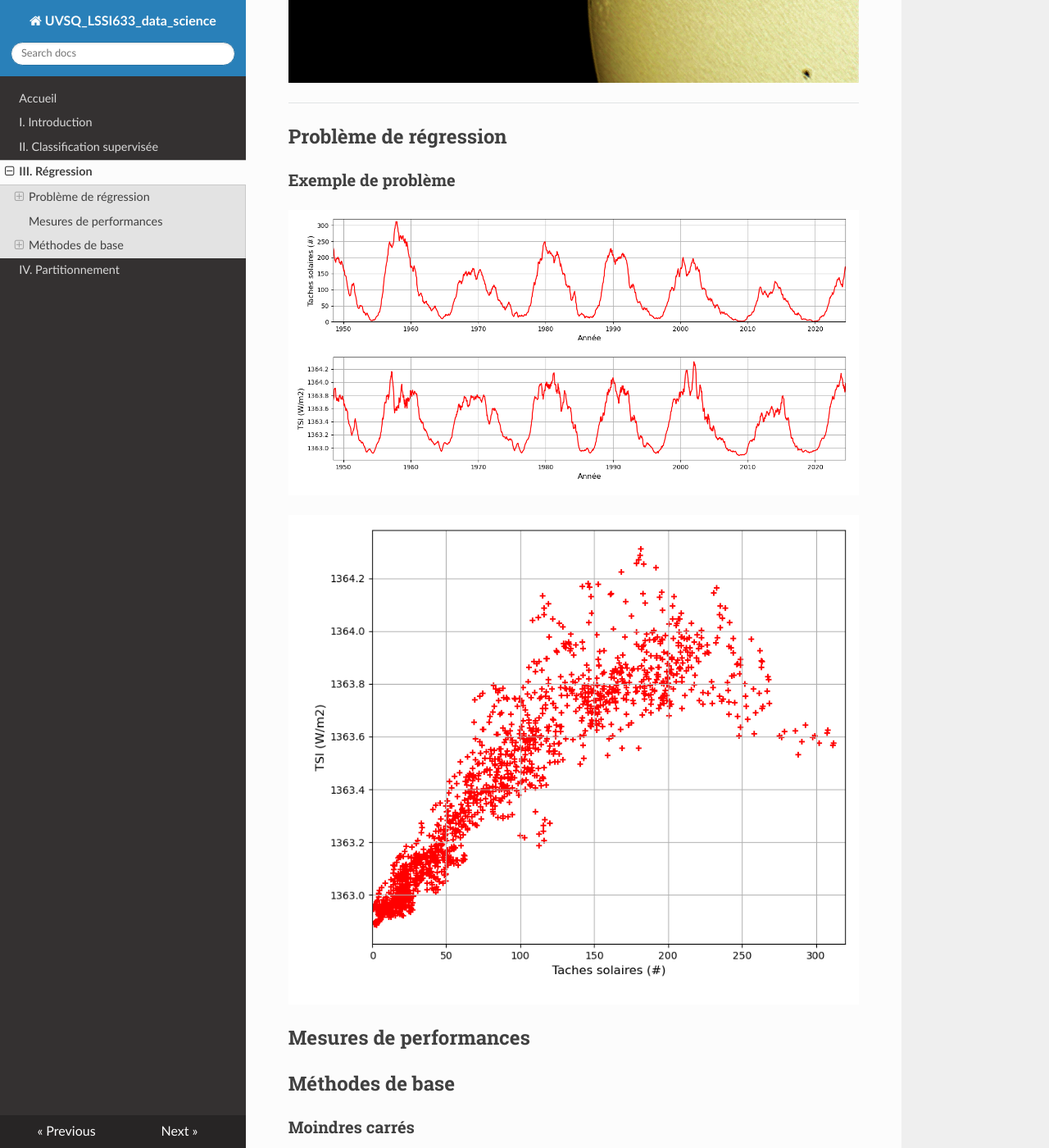
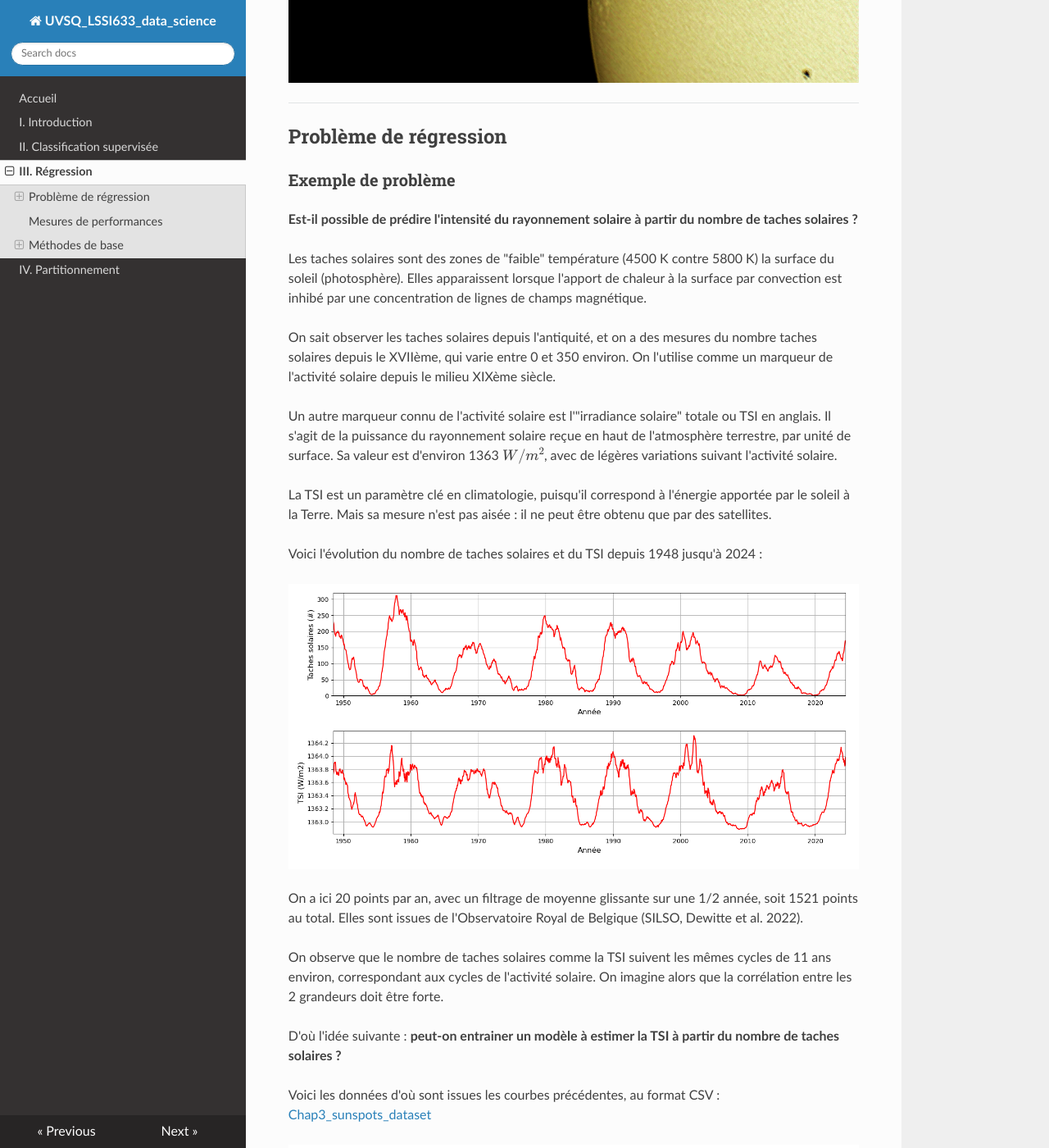
Before and after one commit to NicOudart/UVSQ_LSSI633_data_science, an MkDocs documentation site: the page built from docs/Chap3_Regression.md, in a window 1280 px wide and 1400 px high, scrolled down 305 px. Shown: the whole window at 82% size. Built offline with MkDocs 1.6.1, drawn with Linux system fonts in a browser that asks for light colours; nearby versions of some CDN libraries.

Commit message:
-Progress on Chapter 3.

```diff
--- a/docs/Chap3_Regression.md
+++ b/docs/Chap3_Regression.md
@@ -10,7 +10,36 @@ Ce chapitre est une introduction à la régression : principe, mesures de perfor
 
 ### Exemple de problème
 
+**Est-il possible de prédire l'intensité du rayonnement solaire à partir du nombre de taches solaires ?**
+
+Les taches solaires sont des zones de "faible" température (4500 K contre 5800 K) la surface du soleil (photosphère).
+Elles apparaissent lorsque l'apport de chaleur à la surface par convection est inhibé par une concentration de lignes de champs magnétique.
+
+On sait observer les taches solaires depuis l'antiquité, et on a des mesures du nombre taches solaires depuis le XVIIème, qui varie entre 0 et 350 environ.
+On l'utilise comme un marqueur de l'activité solaire depuis le milieu XIXème siècle.
+
+Un autre marqueur connu de l'activité solaire est l'"irradiance solaire" totale ou TSI en anglais.
+Il s'agit de la puissance du rayonnement solaire reçue en haut de l'atmosphère terrestre, par unité de surface.
+Sa valeur est d'environ 1363 $W/m^2$, avec de légères variations suivant l'activité solaire.
+
+La TSI est un paramètre clé en climatologie, puisqu'il correspond à l'énergie apportée par le soleil à la Terre.
+Mais sa mesure n'est pas aisée : il ne peut être obtenu que par des satellites.
+
+Voici l'évolution du nombre de taches solaires et du TSI depuis 1948 jusqu'à 2024 :
+
 ![Taches solaires et TSI en fonction de l'année](img/Chap3_exemple_taches_solaires_tsi_annees.png)
+
+On a ici 20 points par an, avec un filtrage de moyenne glissante sur une 1/2 année, soit 1521 points au total.
+Elles sont issues de l'Observatoire Royal de Belgique (SILSO, Dewitte et al. 2022).
+
+On observe que le nombre de taches solaires comme la TSI suivent les mêmes cycles de 11 ans environ, correspondant aux cycles de l'activité solaire.
+On imagine alors que la corrélation entre les 2 grandeurs doit être forte.
+
+D'où l'idée suivante : **peut-on entrainer un modèle à estimer la TSI à partir du nombre de taches solaires ?**
+
+Voici les données d'où sont issues les courbes précédentes, au format CSV : [Chap3_sunspots_dataset](https://github.com/NicOudart/UVSQ_LSSI633_data_science/tree/master/datasets/Chap3_sunspots_dataset.csv)
+
+
 
 ![Taches solaires en fonction du TSI](img/Chap3_exemple_taches_solaires_tsi.png)
 
```
Also changed, not shown: 2 other files.
